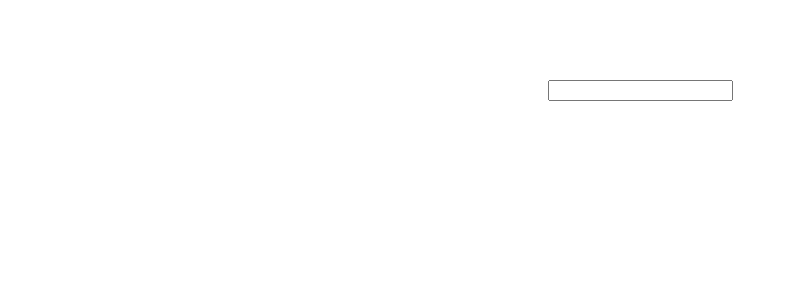
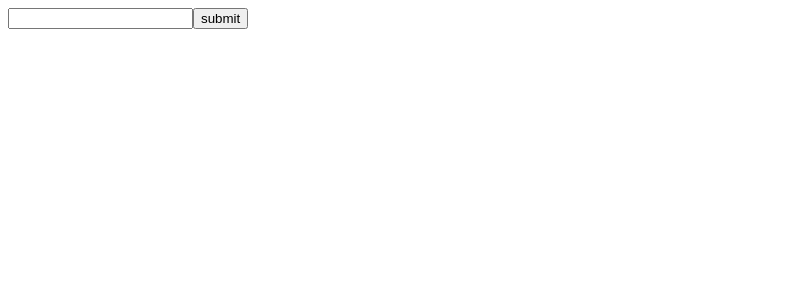
Before and after one commit to Marina8989/ReactInt, a React (Create React App) app: page / in a window 1280 px wide. Shown: the top 300 px of the page, without its empty margins (0-788 px from the left). Built offline with nearby package versions, Linux system fonts and the light colour scheme.

Commit message:
react int

```diff
--- a/src/App.js
+++ b/src/App.js
@@ -2,36 +2,19 @@ import React, {useState} from 'react';
 import './App.css';
 
 const App = () =>  {
-  const [value, setValue] = useState('');
-  const [list, setList] = useState()
-  const listArr = ['Jono', 'Marina', 'Lashandra', 'Bob', 'Lucia', 'Sofia', 'Erik', 'Jerald', 'Mary', 'Brian', 'Bernard']
-  const newArr = []
+  const [value, setValue] = useState('')
 
-  const setInputValue = (e, val) => {
-    setValue(val)
+  const handleChange = (e) => {
+     setValue(e.target.value)
   }
-
-  const handleChange  = (e) => {
-     setValue(e.target.value)
-     listArr.forEach(item => {
-       if(item.substring(0, e.target.value.length).toUpperCase() === e.target.value.toUpperCase()) {
-         newArr.push(item)
-         console.log('newArr', newArr)
-
-         setList(newArr.map((item, index) => <li key={index} onClick={(e) => setInputValue(e, item)}>{item}</li>))
-       }
-       if(e.target.value.length === 0) {
-         setList([])
-       }
-     })
-  }
- console.log('list', list)
+  console.log(value)
   return (
     <>
-    <div className="container">
-      <input value={value} onChange={(e) => handleChange(e)}/> <br/>
-    </div>
-    {list}
+     <div>
+       <input type="text" value={value} onChange={handleChange}/>
+       <button>submit</button>
+     </div>
+     {value}
     </>
   );
 }
```
